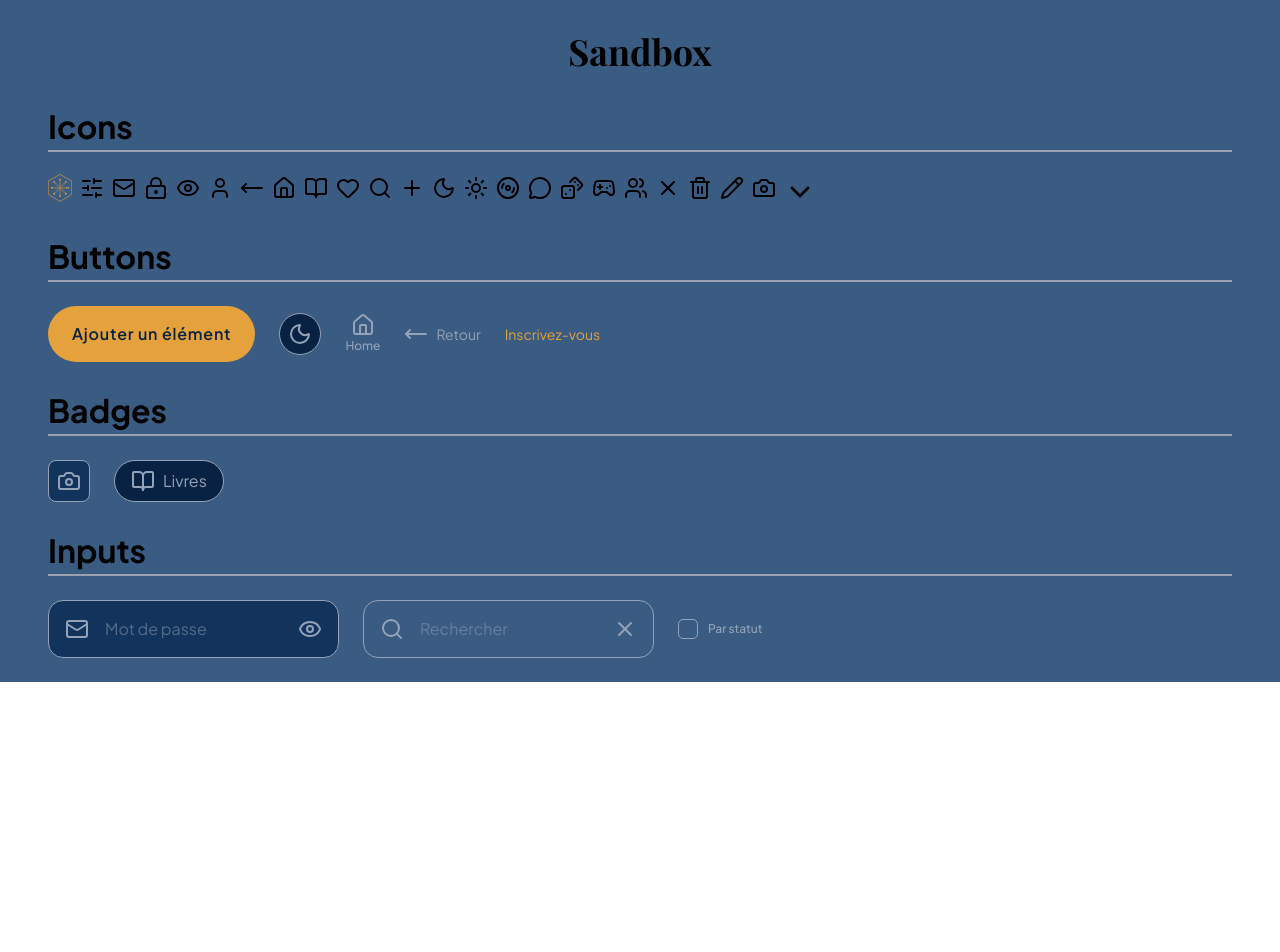
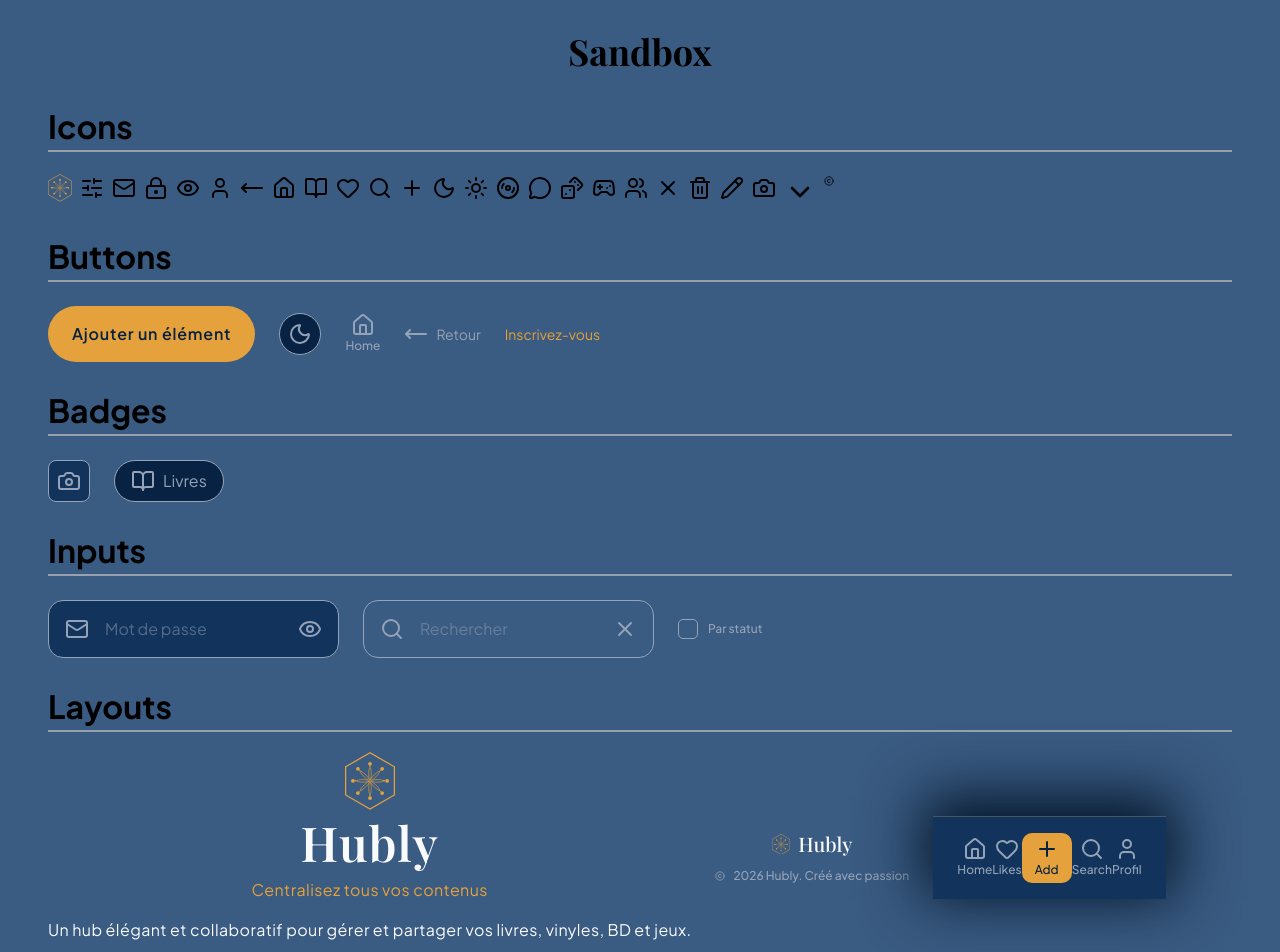
Before and after one commit to DamienLecointre/Hubly-App, a Next.js app: page /sandbox in a window 1280 px wide. Shown: the top 952 px of the page. Before the commit the page ends 800 px from the top, so only its background shows below. Built offline with nearby package versions, Linux system fonts and the light colour scheme; a web font is replaced by a local one.

Commit message:
Added header navbar and footer files

```diff
--- a/src/app/sandbox/page.tsx
+++ b/src/app/sandbox/page.tsx
@@ -1,5 +1,10 @@
 // COMPONENTS
+// LAYOUTS
+import HublyLogo from "@/components/ui/icons/HublyLogo";
+import Footer from "@/components/layouts/footer/Footer";
+import Navbar from "@/components/layouts/navbar/Navbar";
 // BADGES
+import Header from "@/components/layouts/header/Header";
 import IconBadge from "@/components/ui/badges/IconBadge";
 import InfoBadge from "@/components/ui/badges/InfoBadge";
 // BUTTONS
@@ -23,7 +28,6 @@ import FilterIcon from "@/components/ui/icons/FilterIcon";
 import GroupIcon from "@/components/ui/icons/GroupIcon";
 import HeartIcon from "@/components/ui/icons/HeartIcon";
 import HomeIcon from "@/components/ui/icons/HomeIcon";
-import HublyLogo from "@/components/ui/icons/HublyLogo";
 import LockIcon from "@/components/ui/icons/LockIcon";
 import MailIcon from "@/components/ui/icons/MailIcon";
 import MoonIcon from "@/components/ui/icons/MoonIcon";
@@ -33,6 +37,7 @@ import SearchIcon from "@/components/ui/icons/SearchIcon";
 import SunIcon from "@/components/ui/icons/SunIcon";
 import UserIcon from "@/components/ui/icons/UserIcon";
 import VideoGameIcon from "@/components/ui/icons/VideoGameIcon";
+import Copyright from "@/components/ui/icons/Copyright";
 // INPUTS
 import CheckboxInput from "@/components/ui/inputs/CheckboxInput";
 import FormInput from "@/components/ui/inputs/FormInput";
@@ -47,7 +52,7 @@ function page() {
           <h2>Icons</h2>
         </div>
         <div className="flex gap-2">
-          <HublyLogo />
+          <HublyLogo height="h-6" width="w-6" />
           <FilterIcon />
           <MailIcon />
           <LockIcon />
@@ -71,6 +76,7 @@ function page() {
           <PencilIcon />
           <CameraIcon />
           <ChevronIcon />
+          <Copyright />
         </div>
       </div>
       <div className="flex flex-col gap-6">
@@ -80,7 +86,7 @@ function page() {
         <div className="flex items-center gap-6">
           <PillBtn type="button" label="Ajouter un élément" />
           <RoundBtn type="button" icon="moon" variant="base" />
-          <NavBtn type="button" label="Home" icon="home" variant="base" />
+          <NavBtn href="/" label="Home" icon="home" variant="base" />
           <GoToBtn type="button" label="Retour" />
           <LinkBtn link="/" label="Inscrivez-vous" />
         </div>
@@ -109,6 +115,16 @@ function page() {
           <CheckboxInput label="Par statut" />
         </div>
       </div>
+      <div className="flex flex-col gap-6">
+        <div className="border-b-2 border-b-gray-400">
+          <h2>Layouts</h2>
+        </div>
+        <div className="flex items-center gap-6">
+          <Header />
+          <Footer />
+          <Navbar />
+        </div>
+      </div>
     </div>
   );
 }
--- /dev/null
+++ b/src/components/layouts/footer/Footer.tsx
@@ -0,0 +1,21 @@
+import Copyright from "@/components/ui/icons/Copyright";
+import HublyLogo from "@/components/ui/icons/HublyLogo";
+
+function Footer() {
+  return (
+    <div className="flex flex-col items-center gap-2 ">
+      <div className="flex items-center gap-2">
+        <HublyLogo height="h-[18px]" width="w-[18px]" />
+        <h1 className="font-primary font-medium text-[20px] text-primary">
+          Hubly
+        </h1>
+      </div>
+      <div className="flex items-center text-secondary gap-2 ">
+        <Copyright />
+        <p className="caption">2026 Hubly. Créé avec passion</p>
+      </div>
+    </div>
+  );
+}
+
+export default Footer;
--- /dev/null
+++ b/src/components/layouts/header/Header.tsx
@@ -0,0 +1,23 @@
+import HublyLogo from "@/components/ui/icons/HublyLogo";
+
+function Header() {
+  return (
+    <div className="flex flex-col items-center">
+      <HublyLogo height="h-[50px]" width="w-[50px]" />
+      <div>
+        <h1 className="font-primary font-semibold text-[48px] text-primary text-center tracking-wide">
+          Hubly
+        </h1>
+        <p className="text-center text-accent tracking-wide">
+          Centralisez tous vos contenus
+        </p>
+      </div>
+      <p className="text-center text-primary tracking-wide text-wrap py-4">
+        Un hub élégant et collaboratif pour gérer et partager vos livres,
+        vinyles, BD et jeux.
+      </p>
+    </div>
+  );
+}
+
+export default Header;
--- /dev/null
+++ b/src/components/layouts/navbar/Navbar.tsx
@@ -0,0 +1,58 @@
+import NavBtn from "@/components/ui/buttons/NavBtn";
+
+const buttonTypes = [
+  {
+    id: "button1",
+    href: "/",
+    label: "Home",
+    icon: "home",
+    variant: "base",
+  },
+  {
+    id: "button2",
+    href: "/likes",
+    label: "Likes",
+    icon: "heart",
+    variant: "base",
+  },
+  {
+    id: "button3",
+    href: "/add",
+    label: "Add",
+    icon: "plus",
+    variant: "accent",
+  },
+  {
+    id: "button4",
+    href: "/search",
+    label: "Search",
+    icon: "search",
+    variant: "base",
+  },
+  {
+    id: "button5",
+    href: "/profil",
+    label: "Profil",
+    icon: "user",
+    variant: "base",
+  },
+] as const;
+
+function Navbar() {
+  return (
+    <nav className="max-h-21.25 w-auto flex items-center bg-card-background border-t border-t-card-border px-6 py-4 shadow-top">
+      {buttonTypes.map((data) => (
+        <NavBtn
+          key={data.id}
+          href={data.href}
+          type="button"
+          label={data.label}
+          icon={data.icon}
+          variant={data.variant}
+        />
+      ))}
+    </nav>
+  );
+}
+
+export default Navbar;
--- a/src/components/ui/buttons/NavBtn.tsx
+++ b/src/components/ui/buttons/NavBtn.tsx
@@ -1,4 +1,4 @@
-import { ComponentPropsWithoutRef } from "react";
+import Link from "next/link";
 // ICONS
 import {
   HomeIcon,
@@ -18,24 +18,32 @@ const NAV_BTN_ICONS = {
 
 type NavBtnIcon = keyof typeof NAV_BTN_ICONS;
 
-type NavBtn = ComponentPropsWithoutRef<"button"> & {
-  type: "button";
+type NavBtnProps = {
+  href: string;
   label: string;
   icon: NavBtnIcon;
-  variant: "base" | "accent";
+  variant?: "base" | "accent";
+  className?: string;
 };
 
-function NavBtn({ type, label, icon, variant = "base", ...rest }: NavBtn) {
+function NavBtn({
+  href,
+  label,
+  icon,
+  variant = "base",
+  className,
+  ...rest
+}: NavBtnProps) {
   const Icon = NAV_BTN_ICONS[icon];
   return (
-    <button
-      type={type}
+    <Link
+      href={href}
+      className={`navBtn ${variant} ${className ?? ""}`}
       {...rest}
-      className={`navBtn ${variant} ${rest.className ?? ""} `}
     >
       <Icon />
       {label}
-    </button>
+    </Link>
   );
 }
 
--- /dev/null
+++ b/src/components/ui/icons/Copyright.tsx
@@ -0,0 +1,19 @@
+function Copyright() {
+  return (
+    <div className="h-2.5 w-2.5 centerChild">
+      <svg
+        xmlns="http://www.w3.org/2000/svg"
+        viewBox="0 0 24 24"
+        fill="none"
+        stroke="currentColor"
+        strokeLinecap="round"
+        strokeLinejoin="round"
+      >
+        <circle cx="12" cy="12" r="10" />
+        <path d="M14.83 14.83a4 4 0 1 1 0-5.66" />
+      </svg>
+    </div>
+  );
+}
+
+export default Copyright;
--- a/src/components/ui/icons/HublyLogo.tsx
+++ b/src/components/ui/icons/HublyLogo.tsx
@@ -1,6 +1,11 @@
-function HublyLogo() {
+type HublyLogoProps = {
+  height: string;
+  width: string;
+};
+
+function HublyLogo({ height, width }: HublyLogoProps) {
   return (
-    <div className="iconBox centerChild">
+    <div className={`${height} ${width} centerChild`}>
       <svg
         id="Calque_1"
         xmlns="http://www.w3.org/2000/svg"
--- a/src/styles/theme.css
+++ b/src/styles/theme.css
@@ -3,6 +3,10 @@
 :root {
   /* General  */
   --background: #072242;
+  /* Cards  */
+  --bg-card: #12335c;
+  /* --bg-gradient-card: #12335C; */
+  --border-card: #475569;
   /* Text  */
   --font-primary: "Playfair Display", serif;
   --font-secondary: "Plus Jakarta Sans", sans-serif;
@@ -31,6 +35,9 @@
   /* --color-border-warning:#F8FAFC; */
   /* --color-border-valid:#F8FAFC; */
   --color-placeholder: #94a3b8;
+  /* Shadow  */
+  --shadow-color: #041529;
+  --shadow-top: 0 -10px 60px 10px var(--shadow-color);
   /* Spacing  */
   --spacing-xs: 4px;
   --spacing-sm: 8px;
@@ -54,6 +61,10 @@
 .light {
   /* General  */
   --background: #f0ebe0;
+  /* Cards  */
+  --bg-card: #cec4b5;
+  /* --bg-gradient-card: #12335C; */
+  --border-card: #5d5141;
   /* Text  */
   --color-primary: #42392e;
   --color-secondary: #97846c;
@@ -80,11 +91,17 @@
   /* --color-border-warning:#F8FAFC; */
   /* --color-border-valid:#F8FAFC; */
   --color-placeholder: #7a6a56;
+  /* Shadow  */
+  --shadow-color: #402e1e4d;
+  --shadow-top: 0 -10px 60px 10px var(--shadow-color);
 }
 
 @theme inline {
   /* General  */
   --color-background: var(--background);
+  /* Cards  */
+  --color-card-background: var(--bg-card);
+  --color-card-border: var(--border-card);
   /* Text  */
   --font-primary: var(--font-primary);
   --font-secondary: var(--font-secondary);
@@ -111,6 +128,9 @@
   --color-border-focus: var(--color-border-focus);
   --color-placeholder: var(--color-placeholder);
   --color-checked: var(--color-checked);
+  /* Shadow  */
+  --color-shadow-color: var(--shadow-color);
+  --shadow-top: var(--shadow-top);
   /* Spacing  */
   --spacing-xs: var(--spacing-xs);
   --spacing-sm: var(--spacing-sm);
```
